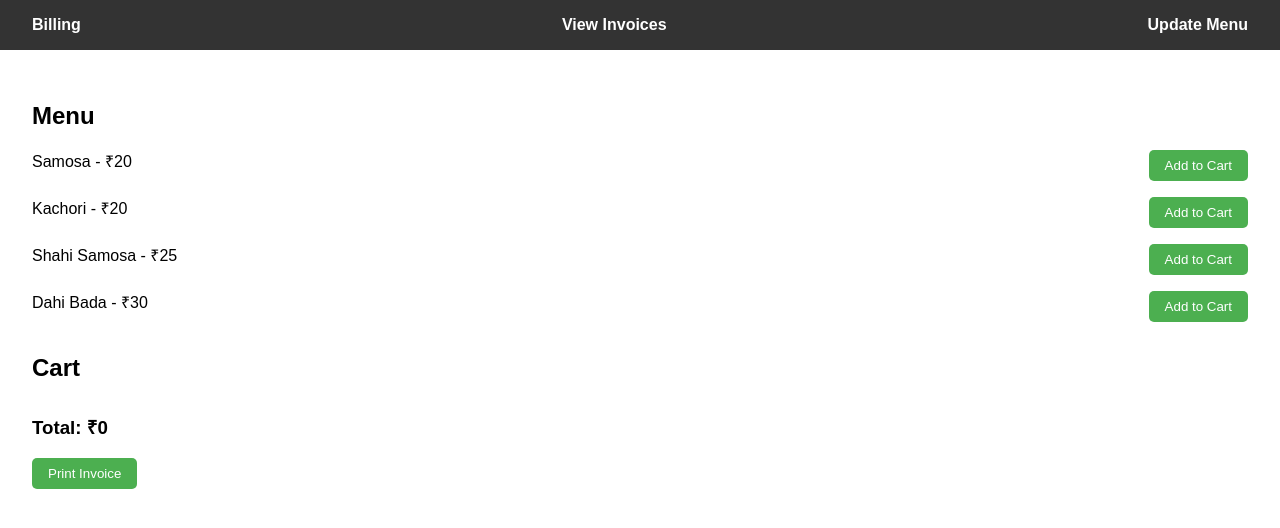
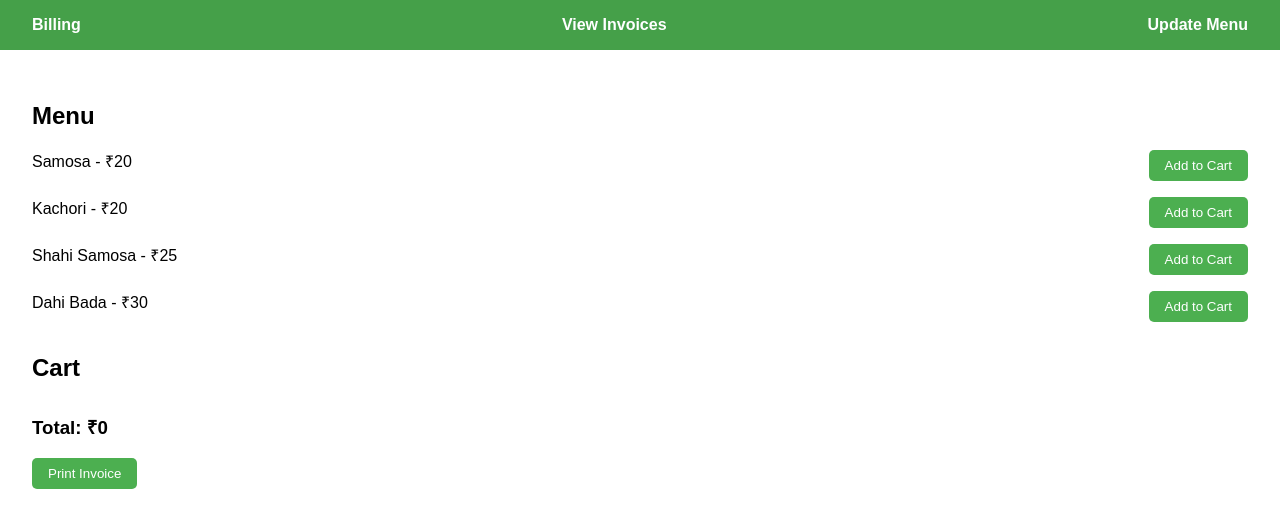
Before and after one commit to NKSankhla/MyPOS, a plain HTML site: page index.html in a window 1280 px wide. Drawn offline with Linux system fonts and the light colour scheme.

Commit message:
styles.css

```diff
--- a/styles.css
+++ b/styles.css
@@ -5,7 +5,7 @@ body {
   }
 
   .navbar {
-    background-color: #333;
+    background-color: #45a049;
     padding: 1rem;
     display: flex;
     justify-content: space-between;
```
